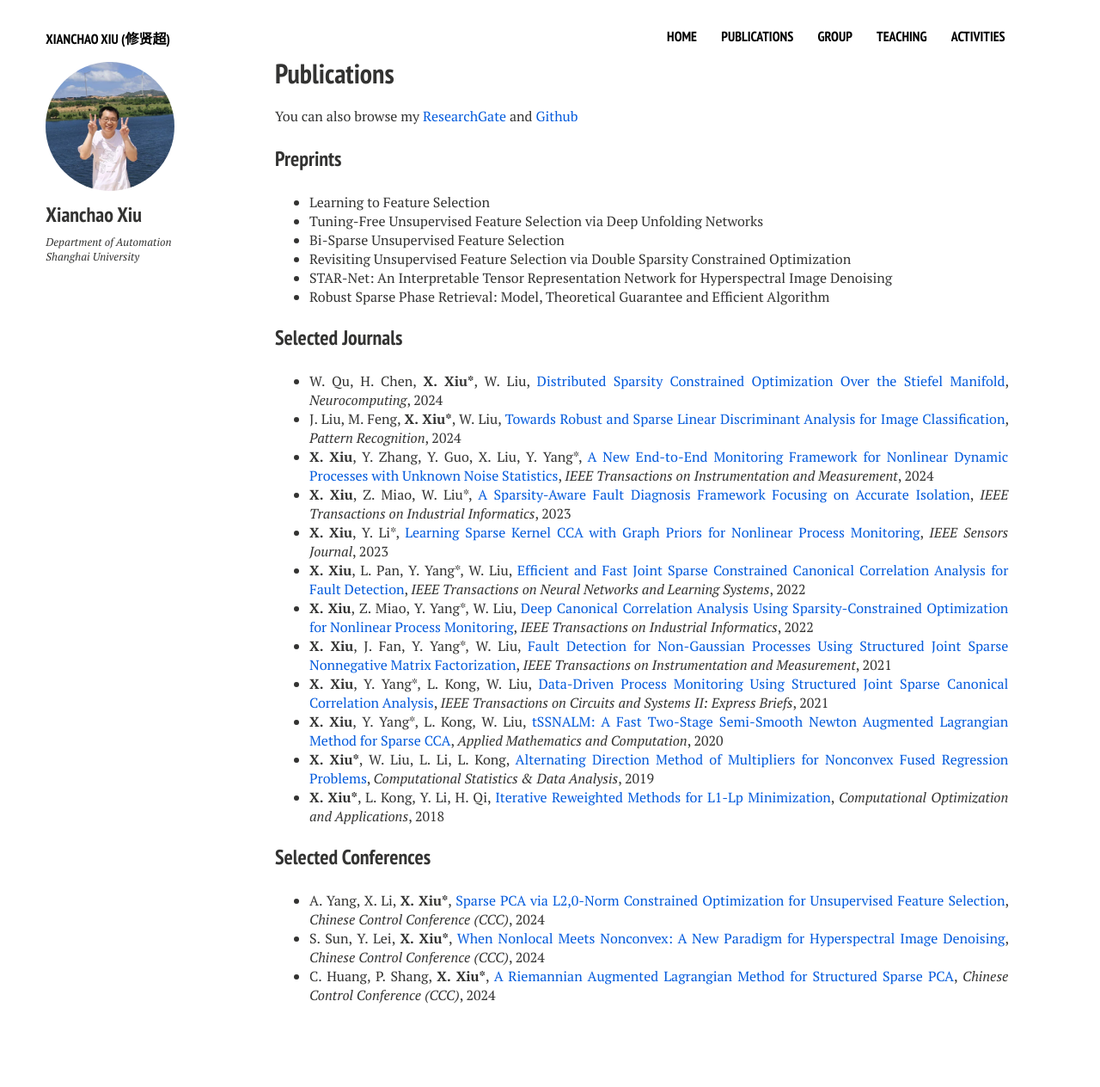
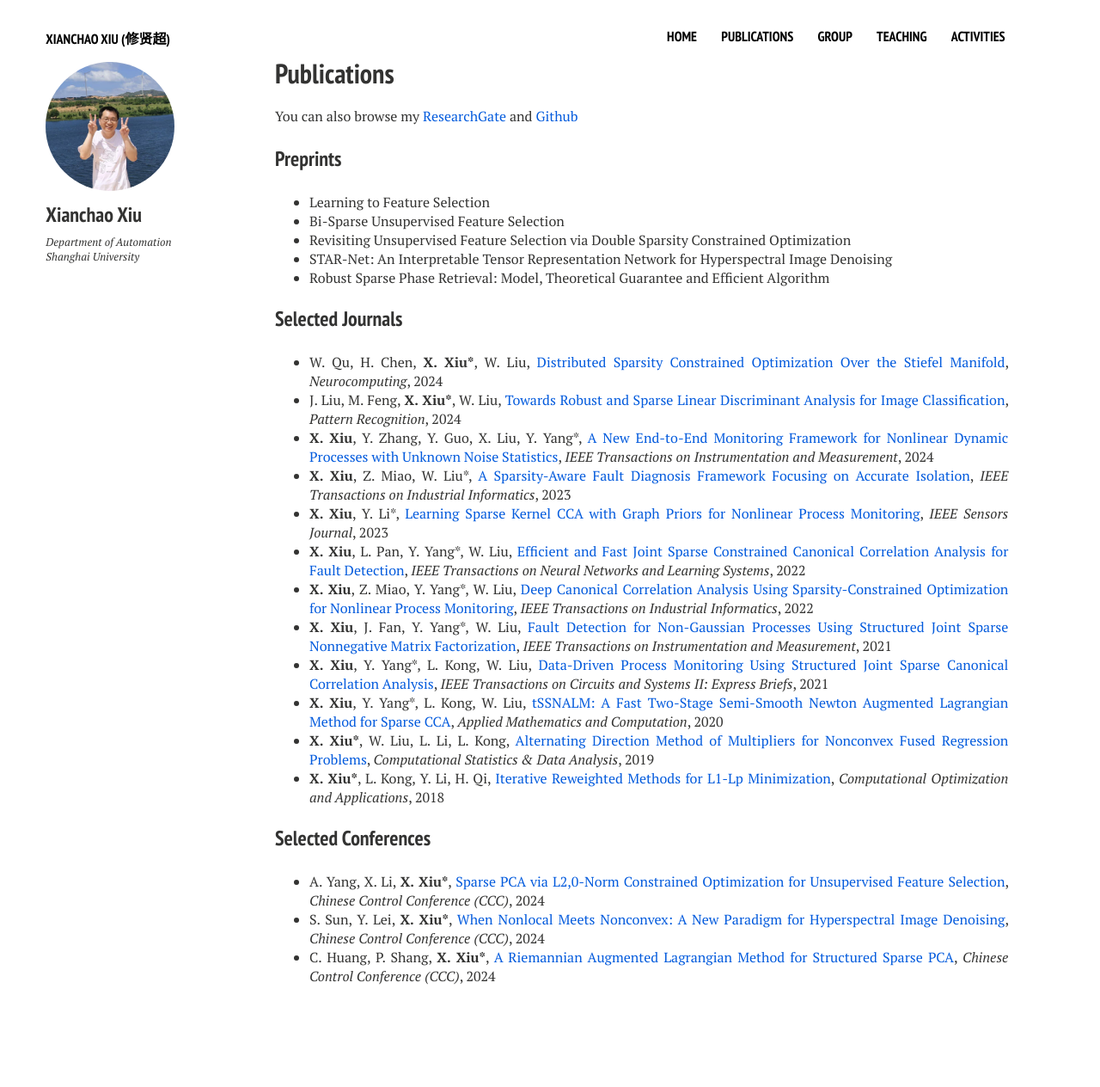
Before and after one commit to xianchaoxiu/xianchaoxiu.github.io, a Jekyll site: the page built from publications/index.md, in a window 1280 px wide. Shown: the whole page at 86% size. Built offline with Jekyll 4.4.1, drawn with Linux system fonts in a browser that asks for light colours; nearby versions of some CDN libraries; after the commit the page ends 1242 px from its top, so only the background shows below that.

Commit message:
Update index.md

```diff
--- a/publications/index.md
+++ b/publications/index.md
@@ -11,8 +11,7 @@ share: false
 You can also browse my <a href="https://www.researchgate.net/profile/Xianchao-Xiu" class="textlink" target="_blank">ResearchGate</a> and <a href="https://github.com/xianchaoxiu" class="textlink" target="_blank">Github</a>
 
 ### Preprints
-* Learning to Feature Selection
-* Tuning-Free Unsupervised Feature Selection via Deep Unfolding Networks
+* Learning to Feature Selection <br>
 * Bi-Sparse Unsupervised Feature Selection <br>
 * Revisiting Unsupervised Feature Selection via Double Sparsity Constrained Optimization <br>
 * STAR-Net: An Interpretable Tensor Representation Network for Hyperspectral Image Denoising <br>
```
